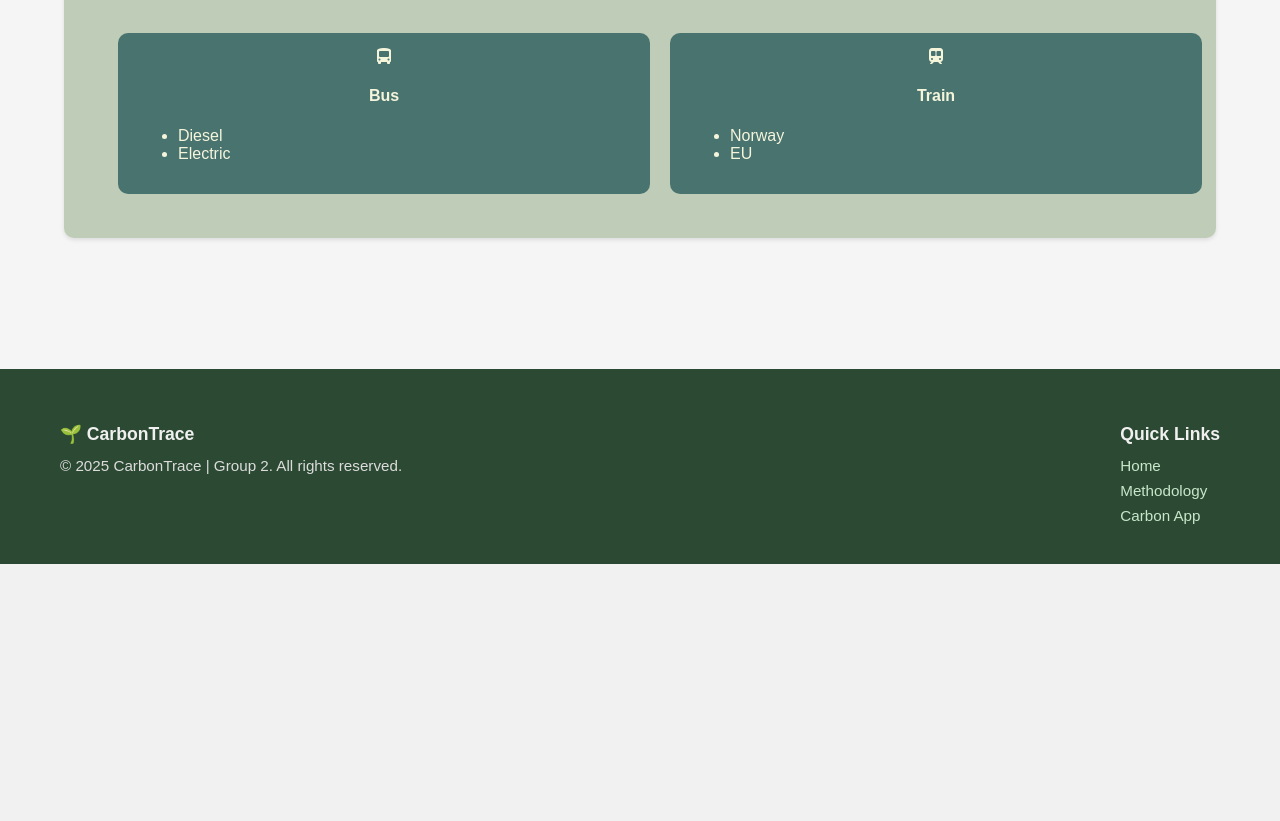
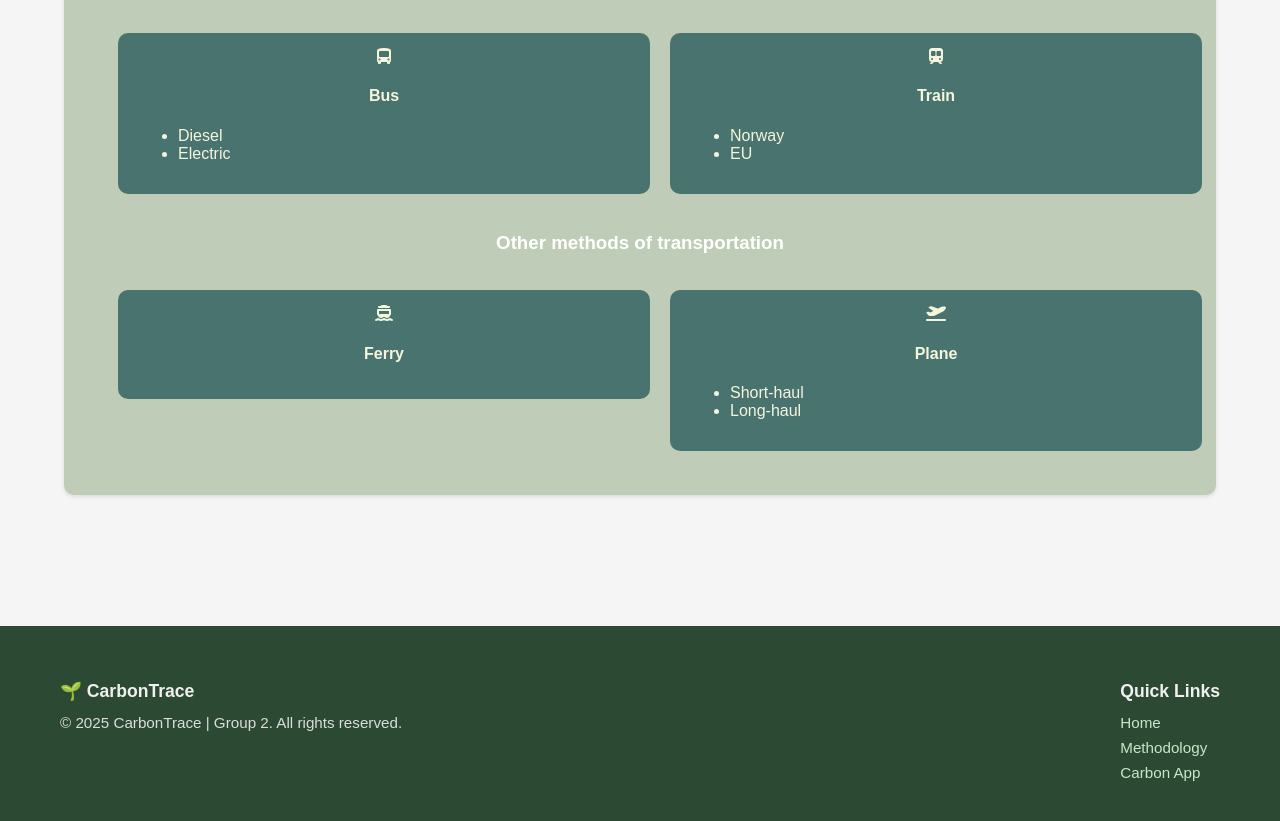
Before and after one commit to KimAlexanderAntonsen/FOR19, a Flask app: template capp/templates/methodology.html in a window 1280 px wide. Shown: the part 1374-2195 px from the top of the page. Before the commit the page ends 1938 px from the top, so only its background shows below. Run offline with Flask 2, Linux system fonts and the light colour scheme; the template is opened without the code that fills it, so the values that code supplies are empty; some libraries are stand-ins or nearby versions.

Commit message:
Siste seksjon for transport

```diff
--- a/capp/templates/methodology.html
+++ b/capp/templates/methodology.html
@@ -126,6 +126,24 @@
             </div>
           </div>
         </div>
+        <h3>Other methods of transportation</h3>
+        <div class="container">
+          <div class="transport" style="display: block"></div>
+          <div class="transport">
+            <div class="box">
+              <i class="fa-solid fa-ferry"></i>
+              <h4>Ferry</h4>
+            </div>
+            <div class="box">
+              <i class="fa-solid fa-plane-departure"></i>
+              <h4>Plane</h4>
+              <ul style="text-align: start">
+                <li>Short-haul</li>
+                <li>Long-haul</li>
+              </ul>
+            </div>
+          </div>
+        </div>
       </section>
     </div>
     {% endblock %}
```
